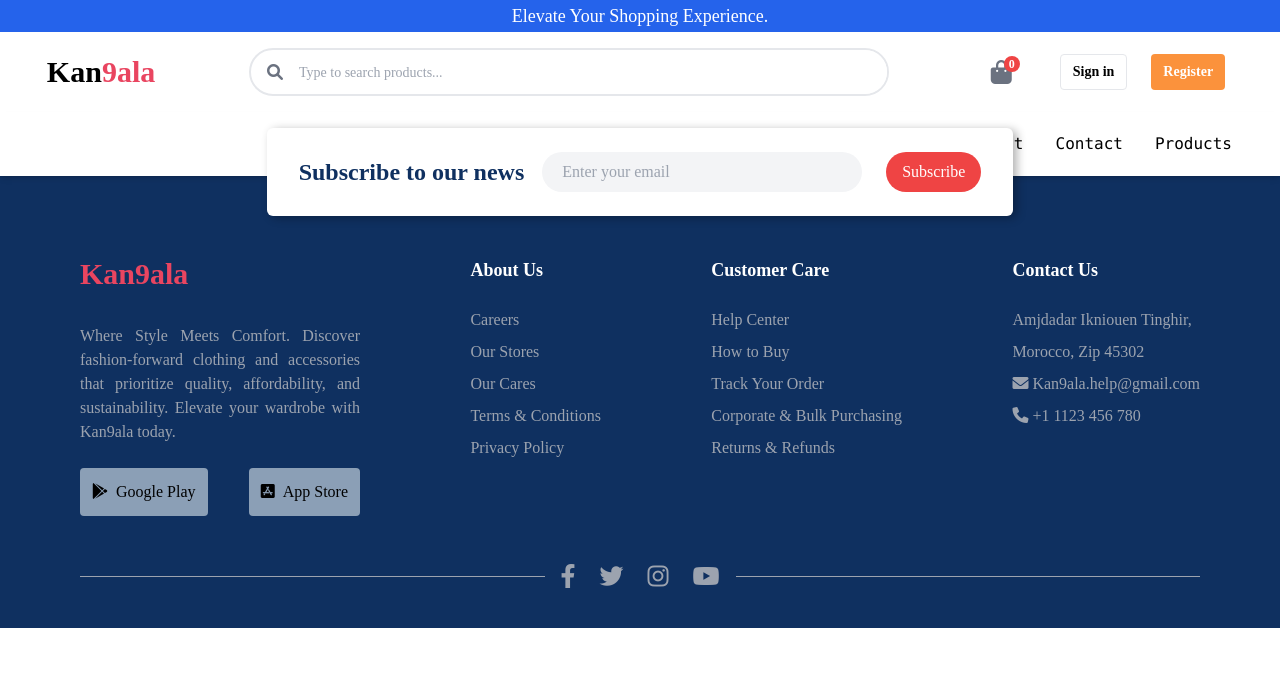
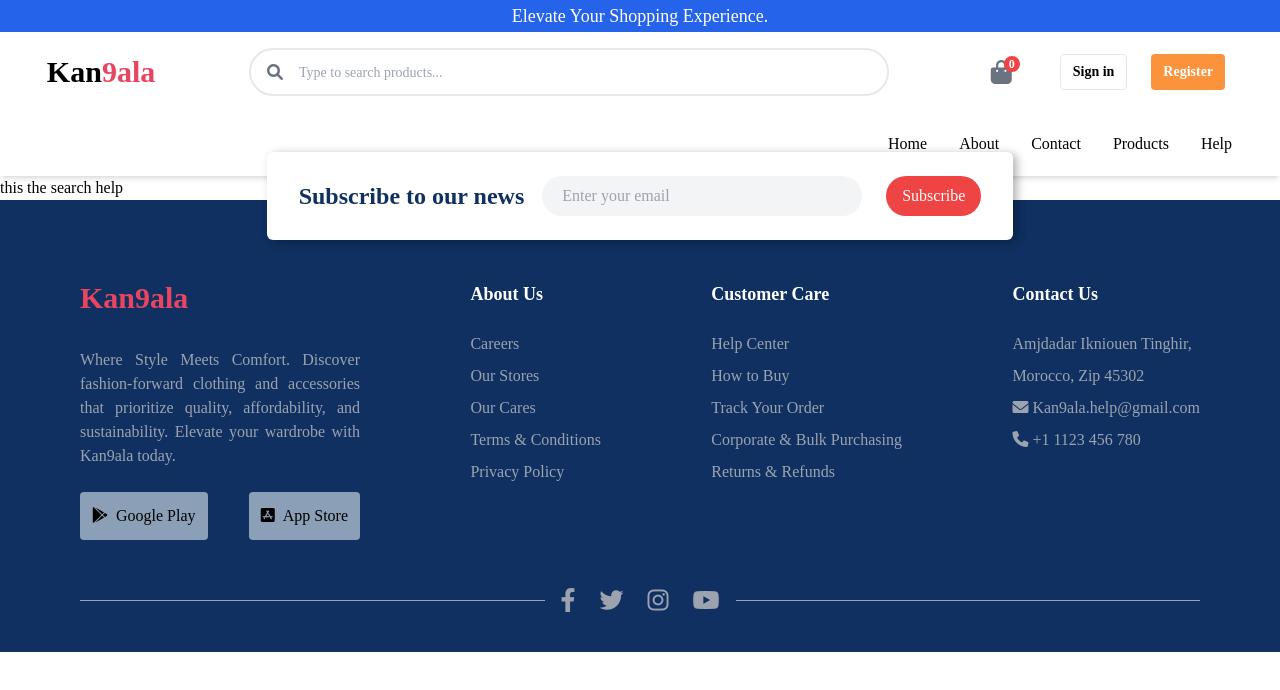
Before and after one commit to kamalOurajdal/webStore_react_tailwind, a React (Create React App) app: page /help in a window 1280 px wide. Shown: the top 690 px of the page. Built offline with nearby package versions, Linux system fonts and the light colour scheme.

Commit message:
help page

```diff
--- a/src/App.js
+++ b/src/App.js
@@ -5,6 +5,7 @@
 import { Route, Routes, BrowserRouter, Outlet } from "react-router-dom";
 import Footer from "./components/Footer";
 import Card from "./pages/Cart";
+import Help from "./pages/Help";
 
 function App() {
   return (
@@ -15,6 +16,7 @@
         <Route path="/" exact>
           <Route index element={<Home />} />
           <Route path="card" element={<Card />} />
+          <Route path="help" element={<Help />} />
         </Route>
       </Routes>
       <Footer/>
--- a/src/components/Navbar.jsx
+++ b/src/components/Navbar.jsx
@@ -1,7 +1,7 @@
-import { faBars, faClose } from '@fortawesome/free-solid-svg-icons';
-import { FontAwesomeIcon } from '@fortawesome/react-fontawesome';
-import React, { useState } from 'react';
-import { Link, Outlet } from 'react-router-dom';
+import { faBars, faClose } from "@fortawesome/free-solid-svg-icons";
+import { FontAwesomeIcon } from "@fortawesome/react-fontawesome";
+import React, { useState } from "react";
+import { Link, Outlet } from "react-router-dom";
 
 function Navbar() {
   const [showNavLinks, setShowNavLinks] = useState(false);
@@ -11,28 +11,28 @@
   };
 
   return (
-    <section className='w-full shadow-md relative'>
-      <nav className='flex justify-end items-center h-16 bg-white text-black relative shadow-sm font-mono' role='navigation'>
-
-          <FontAwesomeIcon
-            icon={showNavLinks ? faClose : faBars }
-            className='px-4 cursor-pointer md:hidden' onClick={toggleNavLinks}/>
-
-        <div className={`md:block  ${showNavLinks ? '' : 'hidden'}`}>
-          <div className=" md:hidden bg -white w-48 py-4 absolute right-0 top-16 shadow-lg z-10">
-            <Link to="/" className='block mx-4 px-2 hover:text-rose-500'>Home</Link>
-            <Link to="/about" className='block mx-4'>About</Link>
-            <Link to="/contact" className='block mx-4'>Contact</Link>
-            <Link to="/products" className='block mx-4'>Products</Link>
-            <Outlet />
-          </div>
-          <div className="pr-8 md:block hidden">
-            <Link to="/" className=' mx-4 px-2 hover:text-rose-500'>Home</Link>
-            <Link to="/about" className=' mx-4'>About</Link>
-            <Link to="/contact" className=' mx-4'>Contact</Link>
-            <Link to="/products" className=' mx-4'>Products</Link>
-            <Outlet />
-          </div>
+    <section className="w-full shadow-md relative">
+      <nav
+        className="flex justify-end items-center h-16 bg-white text-black "
+        role="navigation"
+      >
+        <div className="pr-8 md:block hidden">
+          <Link to="/" className=" mx-4  hover:text-rose-500">
+            Home
+          </Link>
+          <Link to="/about" className=" mx-4 hover:text-rose-500">
+            About
+          </Link>
+          <Link to="/contact" className=" mx-4 hover:text-rose-500">
+            Contact
+          </Link>
+          <Link to="/products" className=" mx-4 hover:text-rose-500">
+            Products
+          </Link>
+          <Link to="/help" className=" mx-4 hover:text-rose-500">
+            Help
+          </Link>
+          <Outlet />
         </div>
       </nav>
     </section>
--- /dev/null
+++ b/src/components/help/SearchHelp.jsx
@@ -0,0 +1,11 @@
+import React from 'react'
+
+function SearchHelp() {
+  return (
+    <div>
+      this the search help
+    </div>
+  )
+}
+
+export default SearchHelp
--- /dev/null
+++ b/src/pages/Help.jsx
@@ -0,0 +1,13 @@
+import React from 'react'
+import SearchHelp from '../components/help/SearchHelp'
+
+function Help() {
+  return (
+    <section>
+        <SearchHelp/>
+
+    </section>
+  )
+}
+
+export default Help
```
